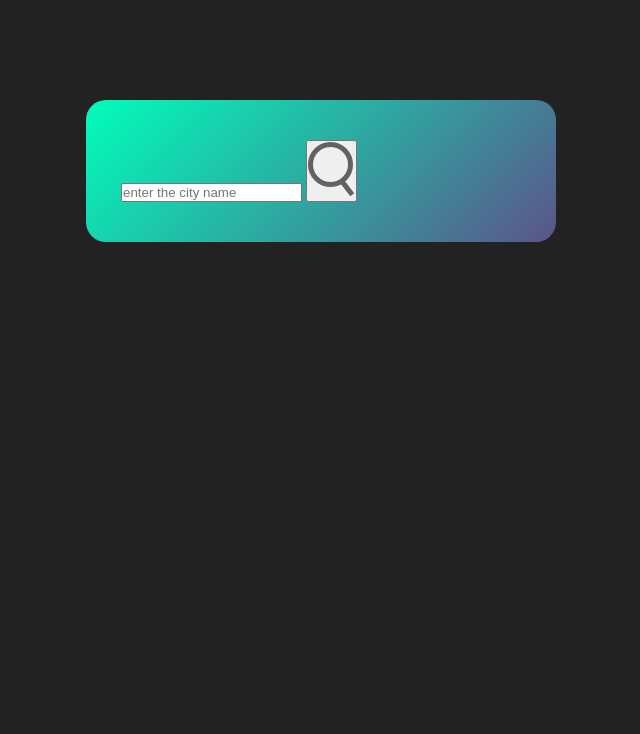
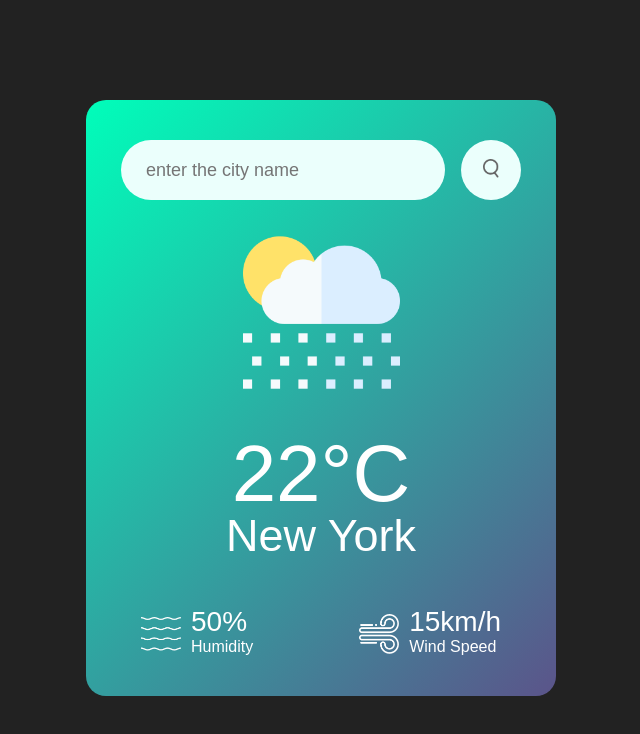
Before and after one commit to MrIronT/Weather_App, a plain HTML site: page index.html in a window 1280 px wide. Shown: the whole page, without its empty margins (319-959 px from the left). Drawn offline with Linux system fonts and the light colour scheme; no server answers.

Commit message:
First Commit

```diff
--- a/index.html
+++ b/index.html
@@ -11,6 +11,42 @@
                 <input type="text" placeholder="enter the city name" spellcheck="false">
                 <button><img src="images/search.png" alt="search img"></button>
             </div>
+            <div class="weather">
+                <img src="images/rain.png" class="weather icon">
+                <h1 class="temp">22°C</h1>
+                <h2 class="city">New York</h2>
+                <div class="details">
+                    <div class="col">
+                        <img src="images/humidity.png">
+                    <div>
+                        <p class="humidity">50%</p>
+                        <p>Humidity</p>
+                    </div>
+                    </div>
+                    <div class="col">
+                        <img src="images/wind.png">
+                    <div>
+                        <p class="wind">15km/h</p>
+                        <p>Wind Speed</p>
+                    </div>
+                    </div>
+                </div>
+            </div>
         </div>
+
+    <script>
+        const apiKey = "91dfdcfe37623a7553403817f8088881";
+        const apiUrl = "https://api.openweathermap.org/data/2.5/weather?units=metric&q=dublin";
+        async function checkWeather (){
+            const response = await fetch(apiUrl + `&appID=${apiKey}`);
+            var data = await response.json();
+
+            console.log(data);
+        }
+
+        checkWeather()
+
+    </script>
+
     </body>
 </html>
--- a/style.css
+++ b/style.css
@@ -16,6 +16,79 @@ body {
     margin: 100px auto 0;
     border-radius: 20px;
     padding: 40px 35px;
-
+    text-align: center;
 
 }
+.search {
+    width: 100%;
+    display: flex;
+    align-items: center;
+    justify-content: space-between;
+}
+
+.search input {
+    border: 0;
+    outline: 0;
+    background: #ebfffc;
+    padding: 10px 25px;
+    height: 60px;
+    border-radius: 30px;
+    flex: 1;
+    margin-right: 16px;
+    font-size: 18px;
+}
+
+.search button {
+    border: 0;
+    outline: 0;
+    background: #ebfffc;
+    border-radius: 50%;
+    width: 60px;
+    height:60px;
+    cursor: pointer;
+}
+
+.search button img {
+    width: 16px;
+}
+
+.weather-icon {
+    width: 170px;
+    margin-top: 30px;
+}
+
+.weather h1 {
+    font-size: 80px;
+    font-weight: 500;
+}
+
+.weather h2 {
+    font-size: 45px;
+    font-weight: 500;
+    margin-top: -10px;
+}
+
+.details {
+    display: flex;
+    align-items: center;
+    justify-content: space-between;
+    padding: 0 20px;
+    margin-top: 50px;
+
+}
+
+.col {
+    display: flex;
+    align-items: center;
+    text-align: left;
+}
+
+.col img {
+    width: 40px;
+    margin-right: 10px;
+}
+
+.humidity, .wind {
+    font-size: 28px;
+    margin-top: -6px;
+}
```
